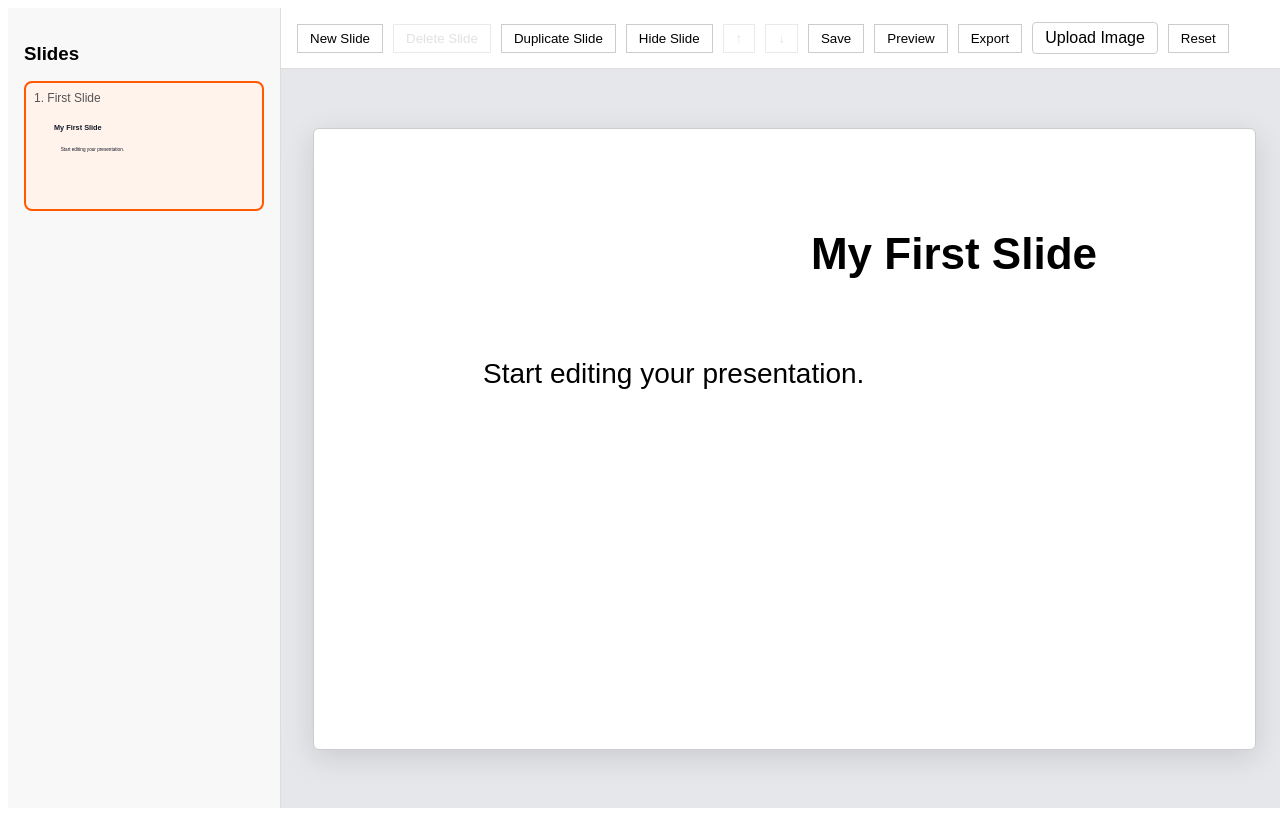
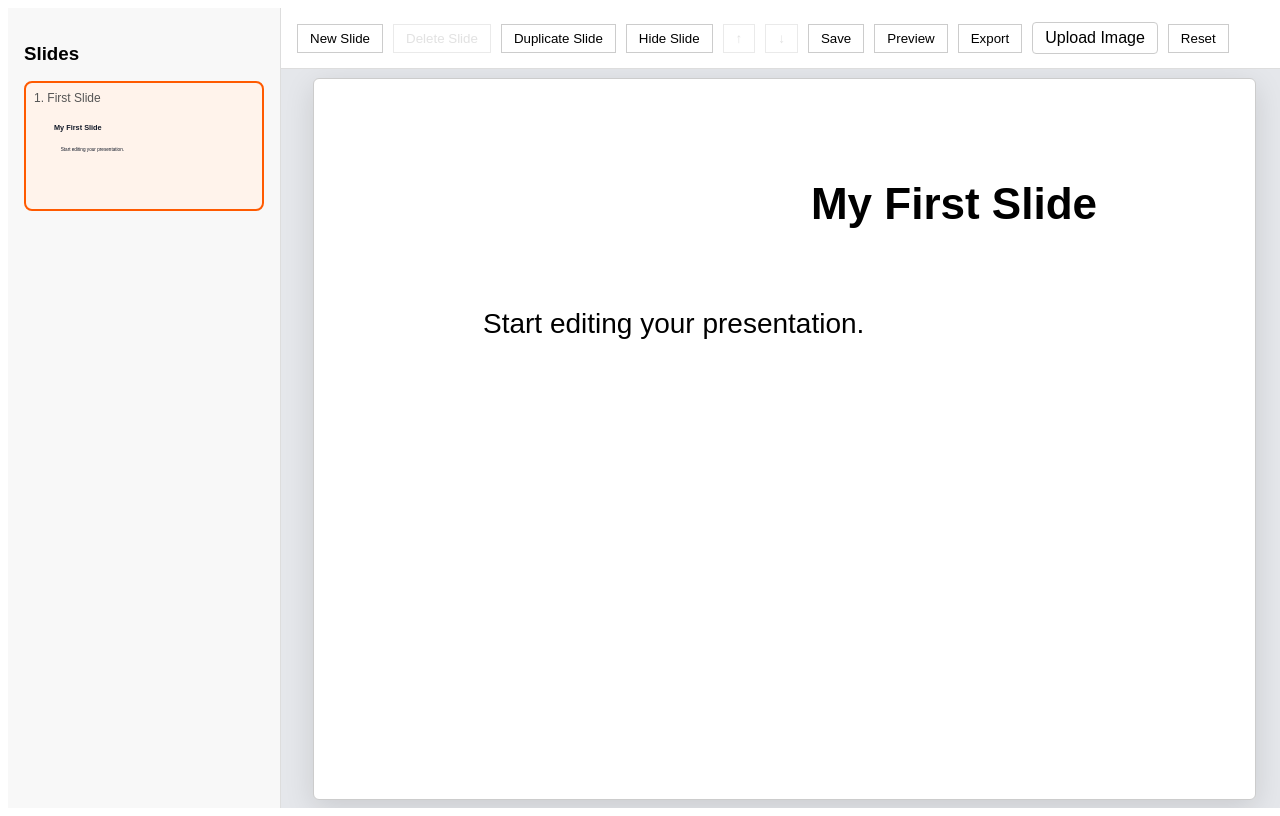
Before and after one commit to NargizaAlieva/revealjs-presentation-editor, a React app in the folder frontend/: page / in a window 1280 px wide. Built offline with nearby package versions, Linux system fonts and the light colour scheme; the HTML template or start-up script is replaced by a standard one.

Commit message:
fix global sizes

```diff
--- a/frontend/src/components/EditorCanvas.css
+++ b/frontend/src/components/EditorCanvas.css
@@ -7,11 +7,9 @@
 }
 
 .editor-slide {
-  width: 800px;
-  height: 450px;
   background-color: white;
   border: 1px solid #ccc;
-  padding: 40px;
+  position: relative;
 }
 
 .text-editor {
--- a/frontend/src/components/EditorCanvas.jsx
+++ b/frontend/src/components/EditorCanvas.jsx
@@ -1,8 +1,10 @@
 import { useEffect, useState } from "react";
 import "./EditorCanvas.css";
+import { getSlideSize } from "../utils/slidesetRenderUtils";
 
 export default function EditorCanvas({
   slide,
+  presentation,
   onChangeTextElement,
   onMoveTextElement,
   onResizeTextElement,
@@ -18,6 +20,7 @@ export default function EditorCanvas({
   const [resizingElementId, setResizingElementId] = useState(null);
   const [draggingMediaId, setDraggingMediaId] = useState(null);
   const [resizingMediaId, setResizingMediaId] = useState(null);
+  const { width, height } = getSlideSize(presentation);
 
   const textElements = slide?.contents?.text ?? [];
   const mediaElements = slide?.contents?.media ?? [];
@@ -134,6 +137,8 @@ export default function EditorCanvas({
     <main className="canvas-wrapper">
       <section
         className="editor-slide"
+        className="editor-slide"
+        style={{ width: `${width}px`, height: `${height}px` }}
         onMouseMove={handleMouseMove}
         onMouseUp={stopInteraction}
         onMouseLeave={stopInteraction}
--- a/frontend/src/pages/EditorPage.jsx
+++ b/frontend/src/pages/EditorPage.jsx
@@ -100,6 +100,8 @@ export default function EditorPage() {
             onResizeMediaElement={actions.updateTextElementSize}
             onDeleteTextElement={actions.deleteElement}
             onDeleteMedia={actions.deleteMedia}
+            slide={selectedSlide}
+            presentation={presentation}
           />
         )}
 
```
